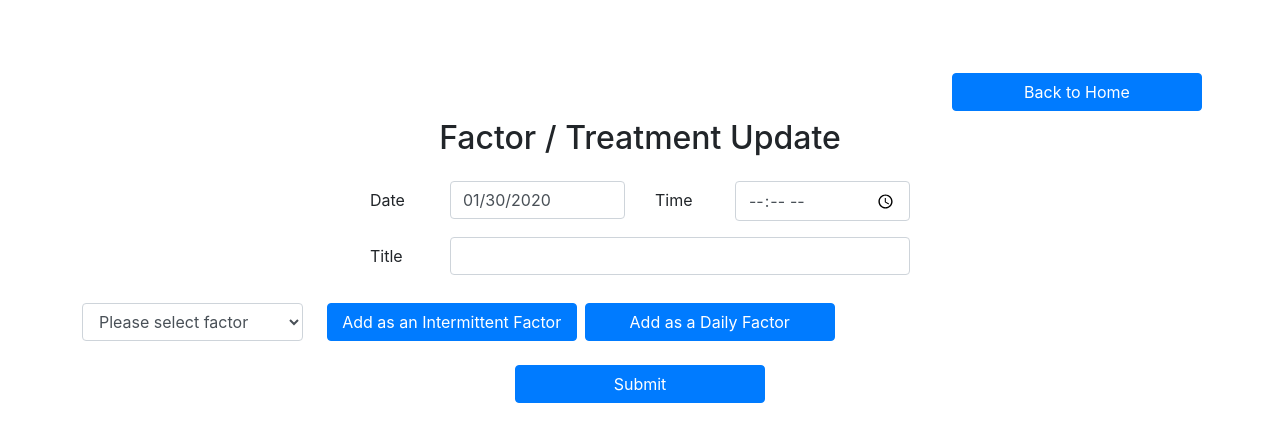
After one commit to square1grp/WRW, a Django app: template wrw/templates/pages/update-factor-severities.html in a window 1280 px wide. The commit adds this page. Shown: the top 446 px of the page. Run offline with Django 3.2, Linux system fonts and the light colour scheme; the template is opened without the code that fills it, so the values that code supplies are empty; some libraries are stand-ins or nearby versions.

```diff
--- a/wrw/static/css/update-symptom-severities.css
+++ b/wrw/static/css/update-severities.css
@@ -1,4 +1,4 @@
-.update-symptom-severities-page .label-1 {
+.update-severities-page .label-1 {
   width: 80px;
 }
 
--- /dev/null
+++ b/wrw/templates/pages/update-factor-severities.html
@@ -0,0 +1,104 @@
+{% extends 'layouts/default.html' %}
+
+{% block head %}
+
+{% load static %}
+<link rel="stylesheet" href="{% static 'css/update-severities.css' %}">
+<script src="{% static 'js/update-factor-severities.js' %}"></script>
+
+{% endblock %}
+
+{% block content %}
+
+<div class="container update-severities-page" style="margin-top: 65px;">
+    <div class="row">
+        <a class="btn btn-primary ml-auto mr-2 my-2" href="/user/{{user_id}}" role="button">Back to Home</a>
+    </div>
+
+    <div class="row">
+        <h2 class="col-12 text-center">Factor / Treatment Update</h2>
+
+        <form class="uss-form w-100 needs-validation my-3" novalidate method="POST">
+            {% csrf_token %}
+
+            <input type="hidden" name="action" value="add"/>
+
+            <div class="col-12">
+                <div class="row justify-content-md-center">
+                    <div class="col-12 col-lg-3">
+                        <div class="form-group row mx-lg-0">
+                            <label for="date" class="col-form-label label-1">Date</label>
+                            <input id="date" name="date" class="form-control col" required />
+
+                            <script>
+                                var date = new Date();
+
+                                $("#date").datepicker({
+                                    autoclose: true,
+                                    maxDate: new Date(),
+                                    defaultDate: new Date(),
+                                    changeMonth: true,
+                                    changeYear: true
+                                });
+                                $("#date").datepicker("setDate", date);
+                            </script>
+                        </div>
+                    </div>
+
+                    <div class="col-12 col-lg-3">
+                        <div class="form-group row mx-lg-0">
+                            <label for="time" class="col-form-label label-1">Time</label>
+                            <input id="time" name="time" type="time" class="form-control col" value="{{current_time.h}}:{{current_time.m}}:{{current_time.s}}" required />
+                        </div>
+                    </div>
+                </div>
+
+                <div class="row justify-content-md-center">
+                    <div class="col-12 col-lg-6">
+                        <div class="form-group row mx-lg-0">
+                            <label for="title" class="col-form-label label-1">Title</label>
+                            <input id="title" name="title" class="form-control col" required />
+                        </div>
+                    </div>
+                </div>
+            </div>
+
+
+
+            <table class="table table-borderless factor-list">
+                <tfoot>
+                    <tr>
+                        <td class="align-middle" width="22%">
+                            <select class="form-control factors">
+                                <option value="-1">Please select factor</option>
+                                {% for factor in factors %}
+                                    <option value="{{factor.id}}" {% if factor.disabled %}disabled{% endif %}>{{factor.name}}</option>
+                                {% endfor %}
+                            </select>
+                        </td>
+
+                        <td class="align-middle" width="58%">
+                            <div class="row mx-auto">
+                                <button class="btn btn-primary mr-2">Add as an Intermittent Factor</button>
+                                <button class="btn btn-primary mr-auto">Add as a Daily Factor</button>
+                            </div>
+                        </td>
+
+                        <td width="20%"/>
+                        <td width="10%"/>
+                    </tr>
+
+                    <tr>
+                        <td colspan="4">
+                            <div class="row mx-auto">
+                                <button class="btn btn-primary mx-auto" type="submit">Submit</button>
+                            </div>
+                        </td>
+                    </tr>
+                </tfoot>
+            </table>
+        </form>
+    </div>
+</div>
+
+{% endblock %}
--- a/wrw/templates/pages/update-symptom-severities.html
+++ b/wrw/templates/pages/update-symptom-severities.html
@@ -3,7 +3,7 @@
 {% block head %}
 
 {% load static %}
-<link rel="stylesheet" href="{% static 'css/update-symptom-severities.css' %}">
+<link rel="stylesheet" href="{% static 'css/update-severities.css' %}">
 <script src="{% static 'js/update-symptom-severities.js' %}"></script>
 
 <script>
@@ -14,7 +14,7 @@
 
 {% block content %}
 
-<div class="container update-symptom-severities-page" style="margin-top: 65px;">
+<div class="container update-severities-page" style="margin-top: 65px;">
     <div class="row">
         <a class="btn btn-primary ml-auto mr-2 my-2" href="/user/{{user_id}}" role="button">Back to Home</a>
     </div>
--- a/wrw/templates/pages/user.html
+++ b/wrw/templates/pages/user.html
@@ -48,7 +48,7 @@
         </div>
 
         <div class="col-12 col-md text-left mr-md-auto">
-            <a href="/user/{{user.id}}/add/side_effect_update"
+            <a href="/user/{{user.id}}/update_factor_severities"
                 class="btn btn-primary ">
                 Submit Factor Update
             </a>
--- a/wrw/urls.py
+++ b/wrw/urls.py
@@ -5,6 +5,7 @@ from wrw.views.register import RegisterPage
 from wrw.views.verify import VerifyTokenPage
 from wrw.views.user import UserPage
 from wrw.views.update_symptom_severities import UpdateSymptomSeveritiesPage
+from wrw.views.update_factor_severities import UpdateFactorSeveritiesPage
 
 urlpatterns = [
     path('', IndexPage.as_view()),
@@ -14,4 +15,6 @@ urlpatterns = [
     path('user/<int:user_id>/', UserPage.as_view()),
     path('user/<int:user_id>/update_symptom_severities/',
          UpdateSymptomSeveritiesPage.as_view()),
+    path('user/<int:user_id>/update_factor_severities/',
+         UpdateFactorSeveritiesPage.as_view()),
 ]
--- a/wrw/views/update_symptom_severities.py
+++ b/wrw/views/update_symptom_severities.py
@@ -171,7 +171,7 @@ class UpdateSymptomSeveritiesPage(View):
 
                 symptoms.append(_symptom)
 
-        date_filter = (datetime.now() - timedelta(1)).strftime('%m/%d/%Y')
+        date_filter = datetime.now().strftime('%m/%d/%Y')
         if 'date_filter' in kwargs:
             date_filter = kwargs['date_filter']
 
@@ -188,8 +188,8 @@ class UpdateSymptomSeveritiesPage(View):
             title=uss.title
         ) for uss in UserSymptomSeverities.objects.filter(
             user=user,
-            created_at__range=(datetime.strptime(
-                date_filter, '%m/%d/%Y'), datetime.now())
+            created_at__range=(datetime.strptime('%s 00:00:00' % date_filter, '%m/%d/%Y %H:%M:%S'),
+                               datetime.strptime('%s 23:59:59' % date_filter, '%m/%d/%Y %H:%M:%S'))
         ).order_by('-created_at')]
 
         return render(request, self.template_name, dict(
```
Also changed, not shown: wrw/views/update_factor_severities.py (added, +27 -0 lines).
